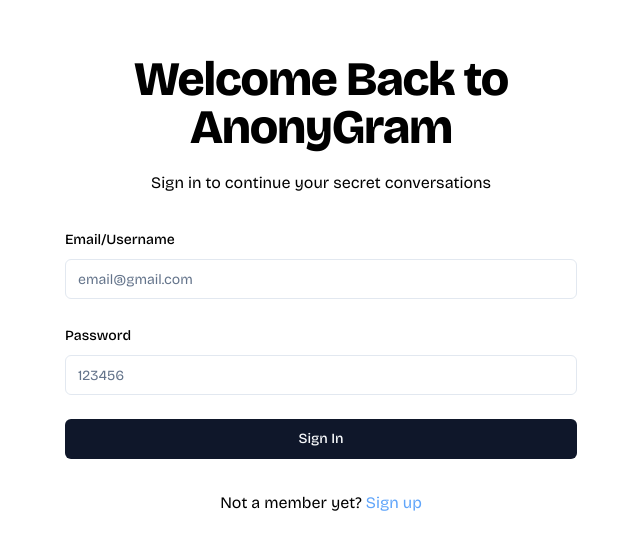
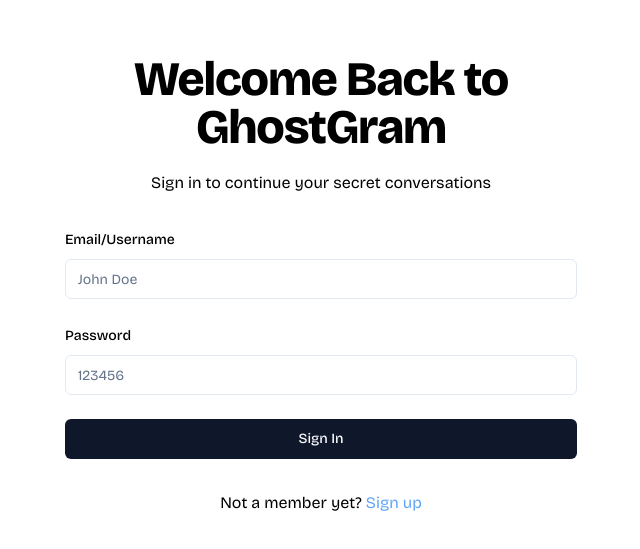
Before and after one commit to TejasGorde67/AnonyGram, a Next.js app: page /sign-in in a window 1280 px wide. Shown: the part 115-664 px from the top of the page, without its empty margins (319-959 px from the left). Built offline with nearby package versions, Linux system fonts and the light colour scheme.

Commit message:
fixed code issues

```diff
--- a/src/app/(auth)/sign-in/page.tsx
+++ b/src/app/(auth)/sign-in/page.tsx
@@ -1,23 +1,25 @@
-import { zodResolver } from '@hookform/resolvers/zod';
-import { useForm } from 'react-hook-form';
-import * as z from 'zod';
-import { signIn } from 'next-auth/react';
+"use client";
+
+import { zodResolver } from "@hookform/resolvers/zod";
+import { useForm } from "react-hook-form";
+import * as z from "zod";
+import { signIn } from "next-auth/react";
 import {
   Form,
   FormField,
   FormItem,
   FormLabel,
   FormMessage,
-} from '@/components/ui/form';
-import { Button } from '@/components/ui/button';
-import { Input } from '@/components/ui/input';
-import Link from 'next/link';
-import { useRouter } from 'next/navigation';
-import { signInSchema } from '@/schemas/signInSchema';
-import { bricolage_grotesque } from '@/lib/fonts';
-import { toast } from 'sonner';
-import { Loader2 } from 'lucide-react';
-import { useState } from 'react';
+} from "@/components/ui/form";
+import { Button } from "@/components/ui/button";
+import { Input } from "@/components/ui/input";
+import Link from "next/link";
+import { useRouter } from "next/navigation";
+import { signInSchema } from "@/schemas/signInSchema";
+import { bricolage_grotesque } from "@/lib/fonts";
+import { toast } from "sonner";
+import { Loader2 } from "lucide-react";
+import { useState } from "react";
 
 export default function SignInForm() {
   const [isSubmitting, setIsSubmitting] = useState<boolean>(false);
@@ -26,28 +28,30 @@ export default function SignInForm() {
   const form = useForm<z.infer<typeof signInSchema>>({
     resolver: zodResolver(signInSchema),
     defaultValues: {
-      identifier: '',
-      password: '',
+      identifier: "",
+      password: "",
     },
   });
 
   const onSubmit = async (data: z.infer<typeof signInSchema>) => {
     setIsSubmitting(true);
-    const result = await signIn('credentials', {
+    const result = await signIn("credentials", {
       redirect: false,
       identifier: data.identifier,
       password: data.password,
     });
 
-    // Error 1: Improper error handling using string comparisons
     if (result?.error) {
-      if (result.error === 'CredentialsSignin') {
-        toast.error('Incorrect username or password');
+      if (result.error === "CredentialsSignin") {
+        toast.error("Incorrect username or password");
       } else {
-        if (result.error === 'Error: Please verify your account before logging in') {
-          // Error 2: Missing `useEffect` or dependency handling for `router.push()`
-          toast.error(`Your verification code is expired, fill this form to get a new verification code`);
-          router.push('/send-verify-code');
+        if (
+          result.error == "Error: Please verify your account before logging in"
+        ) {
+          toast.error(
+            `You verify code is expired, fill this form to get a new verify code`
+          );
+          router.push("/send-verify-code");
         } else {
           toast.error(result.error);
         }
@@ -56,18 +60,19 @@ export default function SignInForm() {
 
     setIsSubmitting(false);
 
-    // Error 3: Missing result type or improved typing of the `result` from `signIn`
     if (result?.url) {
-      router.replace('/dashboard');
+      router.replace("/dashboard");
     }
   };
 
   return (
-    <div className={`flex justify-center items-center min-h-screen ${bricolage_grotesque}`}>
+    <div
+      className={`flex justify-center items-center min-h-screen ${bricolage_grotesque}`}
+    >
       <div className="w-full max-w-xl p-8 space-y-8 rounded-lg">
         <div className="text-center">
           <h1 className="text-4xl font-extrabold tracking-tight lg:text-5xl mb-5">
-            Welcome Back to AnonyGram
+            Welcome Back to GhostGram
           </h1>
           <p className="mb-4">Sign in to continue your secret conversations</p>
         </div>
@@ -79,7 +84,7 @@ export default function SignInForm() {
               render={({ field }) => (
                 <FormItem>
                   <FormLabel>Email/Username</FormLabel>
-                  <Input {...field} placeholder="email@gmail.com" />
+                  <Input {...field} placeholder="John Doe" />
                   <FormMessage />
                 </FormItem>
               )}
@@ -95,21 +100,25 @@ export default function SignInForm() {
                 </FormItem>
               )}
             />
-            <Button type="submit" className="w-full dark:bg-white dark:hover:bg-gray-200" disabled={isSubmitting}>
+            <Button
+              type="submit"
+              className="w-full dark:bg-white dark:hover:bg-gray-200"
+              disabled={isSubmitting}
+            >
               {isSubmitting ? (
                 <>
                   <Loader2 className="mr-2 h-4 w-4 animate-spin" />
                   Please wait
                 </>
               ) : (
-                'Sign In'
+                "Sign In"
               )}
             </Button>
           </form>
         </Form>
         <div className="text-center mt-4">
           <p>
-            Not a member yet?{' '}
+            Not a member yet?{" "}
             <Link href="/sign-up" className="text-blue-400 hover:text-blue-600">
               Sign up
             </Link>
--- a/src/app/(auth)/verify/layout.tsx
+++ b/src/app/(auth)/verify/layout.tsx
@@ -1,16 +1,12 @@
 export const metadata = {
-  title: 'Next.js',
-  description: 'Generated by Next.js',
-} as const;
+  title: "Next.js",
+  description: "Generated by Next.js",
+};
 
 export default function RootLayout({
   children,
 }: {
-  children: React.ReactNode
-}): JSX.Element {
-  return (
-    <>
-      {children}
-    </>
-  )
+  children: React.ReactNode;
+}) {
+  return <>{children}</>;
 }
```
Also changed, not shown: src/lib/fonts.ts (+4 -4 lines).
